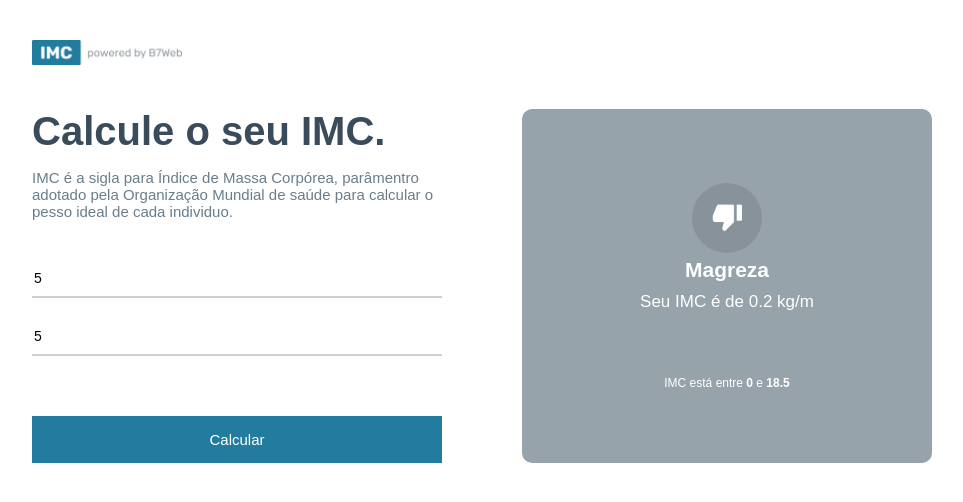
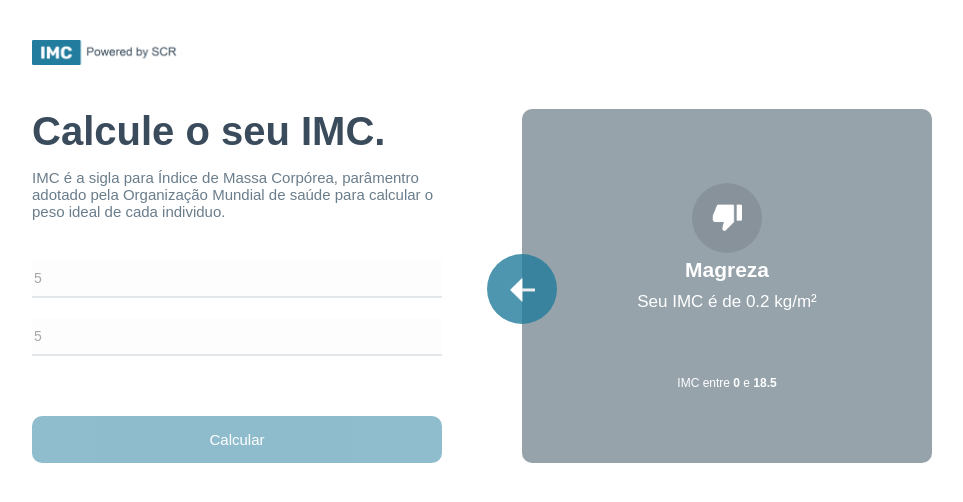
Before and after one commit to sidneirodrigues/calculo.imc, a React (Vite) app: page / in a window 1280 px wide. Both pictures are taken after typing "5", "5" into the empty fields and a click on the button "Calcular". Shown: the top 502 px of the page, without its empty margins (158-1121 px from the left). Built offline with nearby package versions, Linux system fonts and the light colour scheme.

Commit message:
Business Rule Adjustment

```diff
--- a/src/App.module.css
+++ b/src/App.module.css
@@ -37,12 +37,15 @@
     font-size: 14px;
     outline: 0;
 }
+.container .leftSide input:disabled {
+    opacity: .5;
+}
 .container .leftSide button {
     background-color: #227C9D;
     color: #FFF;
     font-size: 15px;
     border: 0;
-    border-radius: 1opx;
+    border-radius: 10px;
     padding: 15px 0;
     width: 100%;
     cursor: pointer;
@@ -51,6 +54,9 @@
 }
 .container .leftSide button:hover {
     opacity: .8;
+}
+.container .leftSide button:disabled {
+    opacity: .5;
 }
 
 
@@ -70,3 +76,22 @@
     flex: 1;
     display: flex;
 }
+
+.container .rightSide .rightArrow {
+    position: absolute;
+    background-color: #227C9D;
+    width: 70px;
+    height: 70px;
+    border-radius: 50%;
+    display: flex;
+    justify-content: center;
+    align-items: center;
+    cursor: pointer;
+    margin-left: -35px;
+    margin-top: 145px;
+    opacity: .8;
+    transition: all ease .3s;
+}
+.container .rightSide .rightArrow:hover {
+    opacity: 1;
+}
--- a/src/App.tsx
+++ b/src/App.tsx
@@ -1,6 +1,7 @@
 import { useState } from 'react'
 import styles from './App.module.css'
 import poweredImage from './assets/powered.png'
+import leftArrowImage from './assets/leftarrow.png'
 import { GridItem } from './components/GridItem'
 
 import { levels, calculateImc, Level } from './helpers/imc'
@@ -18,6 +19,12 @@
       }
   }
 
+  const handleBackButton = () => {
+    setToShow(null);
+    setHeightField(0);
+    setWeightField(0);
+  }
+
 
   return (
     <div className={styles.main}>
@@ -30,21 +37,23 @@
         <div className={styles.container}>
           <div className={styles.leftSide}>
               <h1>Calcule o seu IMC.</h1>
-              <p>IMC é a sigla para Índice de Massa Corpórea, parâmentro adotado pela Organização Mundial de saúde para calcular o pesso ideal de cada individuo.</p>
+              <p>IMC é a sigla para Índice de Massa Corpórea, parâmentro adotado pela Organização Mundial de saúde para calcular o peso ideal de cada individuo.</p>
 
               <input
                 type="number"
                 placeholder='Digite a sua altura. Ex: 1.5 (em métros)'
                 value={ heightField > 0 ? heightField : ''}
                 onChange={e => setHeightField(parseFloat(e.target.value))}
+                disabled={toShow ? true : false}
               />
                 <input
                 type="number"
                 placeholder='Digite o seu peso. Ex: 57.8 (em kg)'
                 value={ weightField > 0 ? weightField : ''}
                 onChange={e => setWeightField(parseFloat(e.target.value))}
+                disabled={toShow ? true : false}
               />
-              <button onClick={handleCalculateButton}>Calcular</button>
+              <button onClick={handleCalculateButton} disabled={toShow ? true : false}>Calcular</button>
           </div>
 
           <div className={styles.rightSide}>
@@ -57,7 +66,9 @@
             }
             {toShow &&
               <div className={styles.rightBig}>
-                <div className={styles.rightArrow}></div>
+                <div className={styles.rightArrow} onClick={handleBackButton}>
+                  <img src={leftArrowImage} alt="" width={25} />
+                </div>
                 <GridItem  item={toShow}/>
               </div>
 
--- a/src/components/GridItem/GridItem.tsx
+++ b/src/components/GridItem/GridItem.tsx
@@ -18,12 +18,12 @@
             </div>
 
             { item.yourImc &&
-                <div className={styles.yourImc}>Seu IMC é de {item.yourImc} kg/m</div>
+                <div className={styles.yourImc}>Seu IMC é de {item.yourImc} kg/m²</div>
             }
 
             <div className={styles.gridInfo}>
                 <>
-                    IMC está entre <strong>{item.imc[0]}</strong> e <strong>{item.imc[1]}</strong>
+                    IMC entre <strong>{item.imc[0]}</strong> e <strong>{item.imc[1]}</strong>
                 </>
             </div>
         </div>
--- a/src/helpers/imc.ts
+++ b/src/helpers/imc.ts
@@ -18,8 +18,9 @@
 
     for(let i in levels) {
         if(imc >= levels[i].imc[0] && imc < levels[i].imc[1]) {
-            levels[i].yourImc = parseFloat(imc.toFixed(2));
-            return levels[i];
+            let levelCopy: Level = {...levels[i]}
+           levelCopy.yourImc = parseFloat(imc.toFixed(2));
+            return levelCopy;
         }
     }
 
```
Also changed, not shown: src/assets/powered.png.
